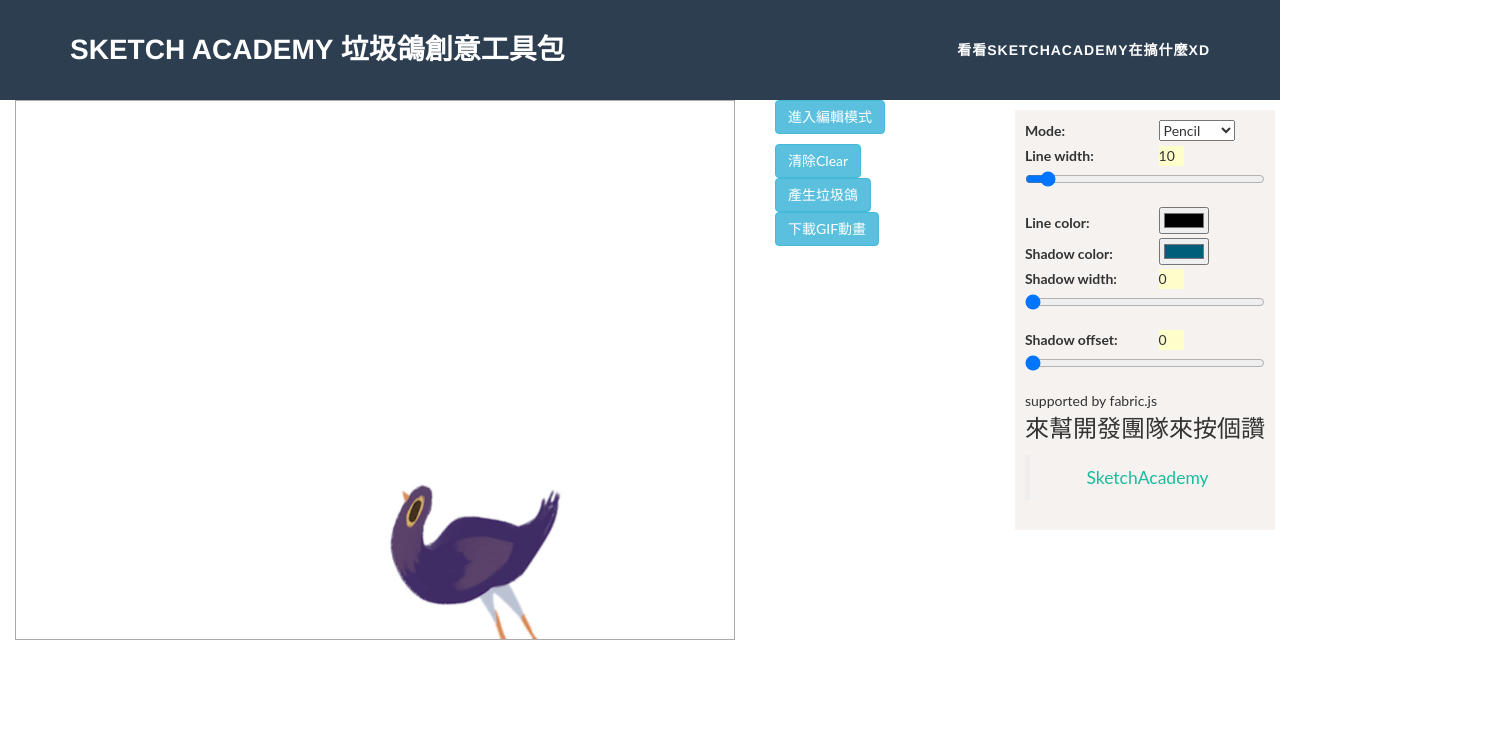
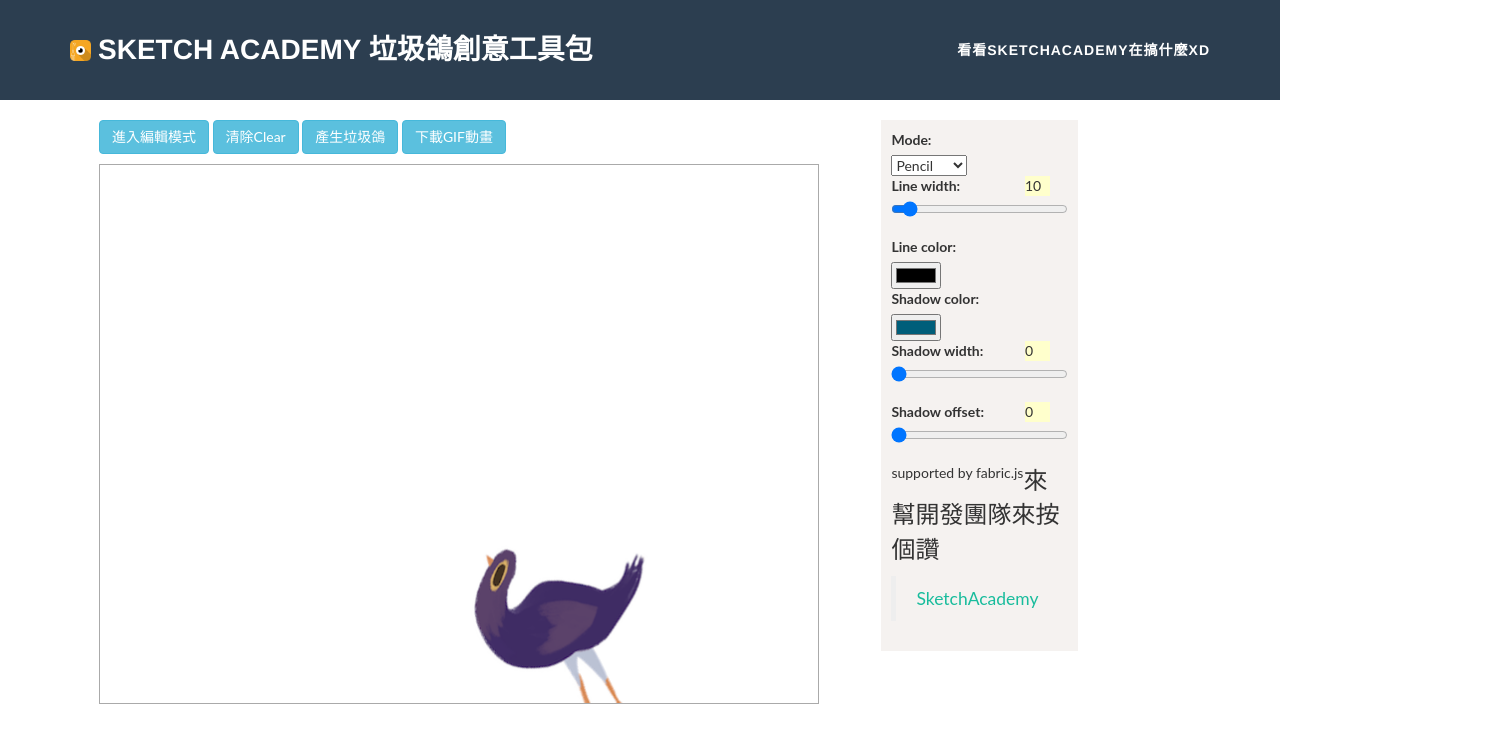
Before and after one commit to sketch-academy/sketch-academy.github.io, a website: page drawing.html in a window 1280 px wide. Shown: the whole page, 1500 px wide, since content can reach past the window. Drawn offline with nearby package versions, Linux system fonts and the light colour scheme.

Commit message:
fix drawing css style

```diff
--- /dev/null
+++ b/css/drawing-style.css
@@ -0,0 +1,28 @@
+.logo{
+    float: left;
+    width: 21px;
+    height: 21px;
+    margin-right: 7px;
+}
+.content-area{
+	padding: 10px;
+	overflow: hidden;
+	margin: 5%;
+}
+.content-area div{
+	float: left;
+}
+.drawing-area{
+	width: 70%;
+}
+.control-area{
+	width: 20%;
+}
+.button-area{
+	padding-top: 10px;
+	padding-left: 10px;
+}
+.canvas-area{
+	padding-left: 10px;
+
+}
--- a/css/style.css
+++ b/css/style.css
@@ -382,7 +382,7 @@ header a {
 }
 
 .drawbtn{
-    background-color:  rgb(196,67,67);
+    background-color:  rgb(196,67,61);
     border: none;
     border-bottom: 5px rgb(142, 35, 40) solid;
     font-size: 48px;
--- a/drawing.html
+++ b/drawing.html
@@ -10,9 +10,9 @@
     </style>
     <!-- Bootstrap Core CSS -->
     <link href="vendor/bootstrap/css/bootstrap.min.css" rel="stylesheet">
-
+    <link href="css/freelancer.min.css" rel="stylesheet">
+    <link href="css/drawing-style.css" rel="stylesheet">
     <!-- Theme CSS -->
-    <link href="css/freelancer.min.css" rel="stylesheet">
 
     <!--[if lt IE 9]>
       <script src="../lib/excanvas.js"></script>
@@ -49,7 +49,7 @@
                 <button type="button" class="navbar-toggle" data-toggle="collapse" data-target="#bs-example-navbar-collapse-1">
                     <span class="sr-only">Toggle navigation</span> Menu <i class="fa fa-bars"></i>
                 </button>
-                <a class="navbar-brand" id="title">Sketch Academy 垃圾鴿創意工具包</a>
+                <a class="navbar-brand" id="title"><img class="logo" src="img/logo.png"/>Sketch Academy 垃圾鴿創意工具包</a>
             </div>
 
             <!-- Collect the nav links, forms, and other content for toggling -->
@@ -115,25 +115,27 @@ label {
   background: #ffc;
 }
 #bd-wrapper {
-  min-width: 1500px;
+  /*min-width: 1500px;*/
 }
 </style>
-<div class="col-lg-6">
-<canvas id="c" width="720" height="540" style="border:1px solid #aaa"></canvas>
+<div class="content-area row">
+<div class="drawing-area col-xs-12 col-sm-6 col-md-8">
+  <div class="button-area">
+    <button id="drawing-mode" class="btn btn-info">進入編輯模式</button>
+    <button id="clear-canvas" class="btn btn-info">清除Clear</button>
+    <button id="stamp1" class="btn btn-info">產生垃圾鴿</button>
+    <!--<button id="stamp2" class="btn btn-info">產生垃圾鴿2</button><br>
+    <button id="stamp3" class="btn btn-info">產生垃圾鴿3</button><br>-->
+    <a id="export" class="btn btn-info">下載GIF動畫</button></a>
+    <a id="download"></a>
+  </div>
+  <div class="canvas-area">
+    <canvas id="c" width="720" height="540" style="border:1px solid #aaa"></canvas>
+
+  </div>
 </div>
-<div class="col-lg-2">
-<div style="display: inline-block; margin-left: 10px">
-  <button id="drawing-mode" class="btn btn-info">進入編輯模式</button><br>
-  <button id="clear-canvas" class="btn btn-info">清除Clear</button><br>
-  <button id="stamp1" class="btn btn-info">產生垃圾鴿</button><br>
-  <!--
-  <button id="stamp2" class="btn btn-info">產生垃圾鴿2</button><br>
-  <button id="stamp3" class="btn btn-info">產生垃圾鴿3</button><br>-->
-  <a id="export" class="btn btn-info">下載GIF動畫</button></a>
-  <a id="download"></a>
-  </div>
-  </div>
-  <div class="col-lg-3">
+
+<div class="control-area col-xs-6 col-md-4 test">
   <div id="drawing-mode-options">
     <label for="drawing-mode-selector">Mode:</label>
     <select id="drawing-mode-selector">
@@ -164,6 +166,8 @@ label {
     <p id="info" style="font-size: 24px;">來幫開發團隊來按個讚</p>
     <div align="center" class="fb-page" data-href="https://www.facebook.com/SketchAcademy/" data-tabs="timeline" data-small-header="false" data-adapt-container-width="true" data-hide-cover="false" data-show-facepile="true"><blockquote cite="https://www.facebook.com/SketchAcademy/" class="fb-xfbml-parse-ignore"><a href="https://www.facebook.com/SketchAcademy/">SketchAcademy</a></blockquote></div>
   </div>
+</div>
+
 </div>
 <script id="main">
 
@@ -656,4 +660,5 @@ label {
               <!-- Comment #4: Plugin Code -->
               <div class="fb-quote"></div>
   </body>
+
 </html>
```
